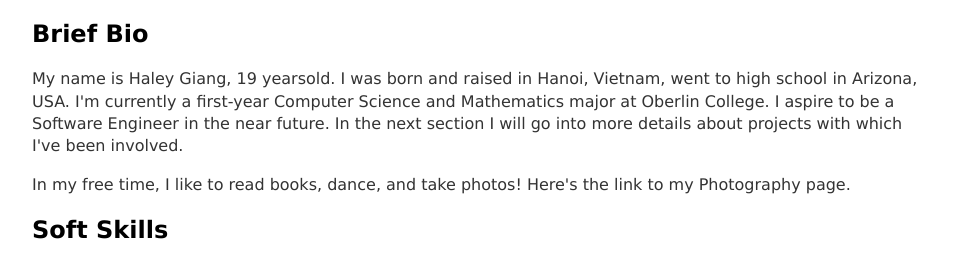
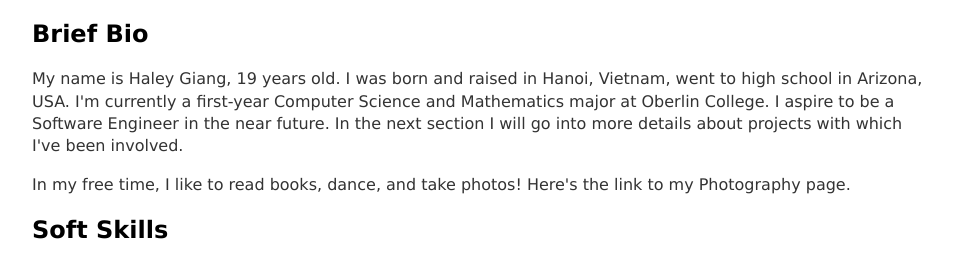
Before and after one commit to haleygiang/haleygiang.github.io, a Jekyll site: the page built from about/index.html, in a window 1280 px wide. Shown: the part 597-858 px from the top of the page, without its empty margins (160-1119 px from the left). Built offline with Jekyll 4.4.1, drawn with Linux system fonts in a browser that asks for light colours.

Commit message:
Update index.html

```diff
--- a/about/index.html
+++ b/about/index.html
@@ -9,7 +9,7 @@ title: Haley Giang's About
 
 	<h2>Brief Bio</h2>
 	<p>
-		My name is Haley Giang, 19 yearsold. I was born and raised in Hanoi, Vietnam, went to high school in Arizona, USA. I'm currently a first-year Computer Science and Mathematics major at Oberlin College. I aspire to be a Software Engineer in the near future. In the next section I will go into more details about projects with which I've been involved.
+		My name is Haley Giang, 19 years old. I was born and raised in Hanoi, Vietnam, went to high school in Arizona, USA. I'm currently a first-year Computer Science and Mathematics major at Oberlin College. I aspire to be a Software Engineer in the near future. In the next section I will go into more details about projects with which I've been involved.
 	</p>
 	<p>
 		In my free time, I like to read books, dance, and take photos! Here's the link to my Photography page.
```
